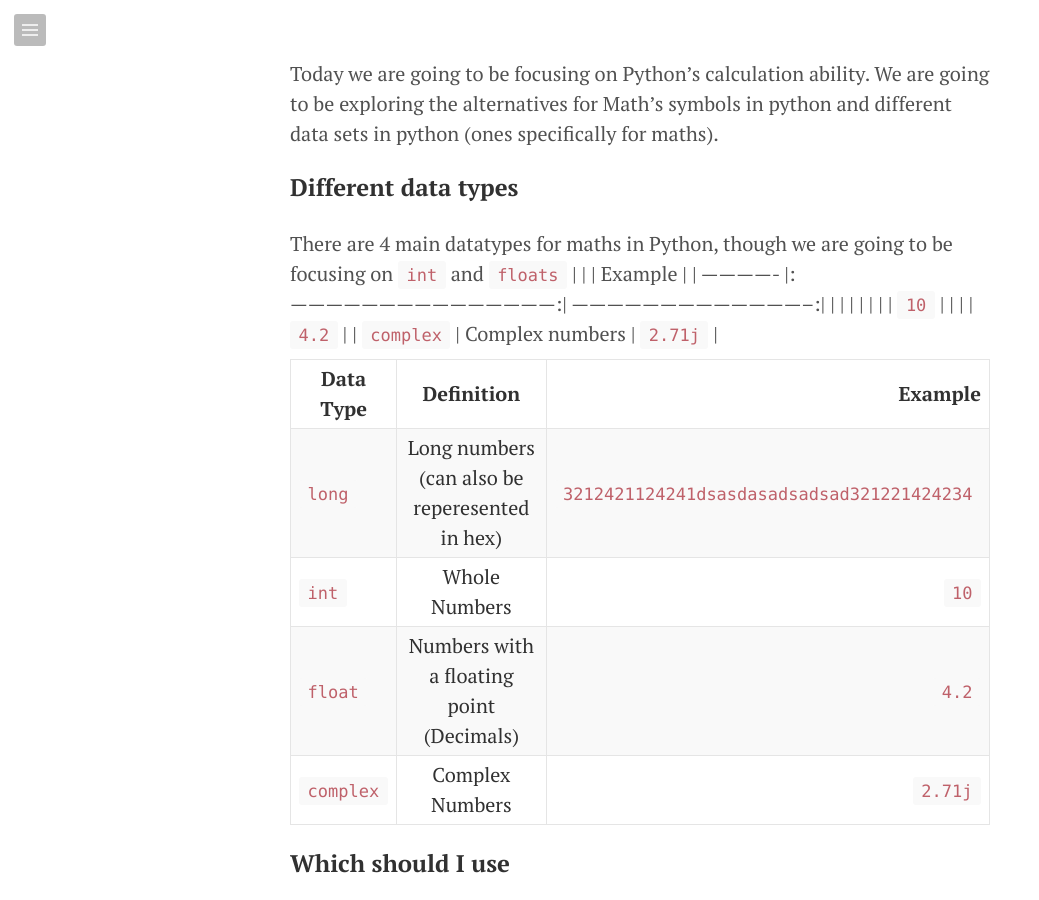
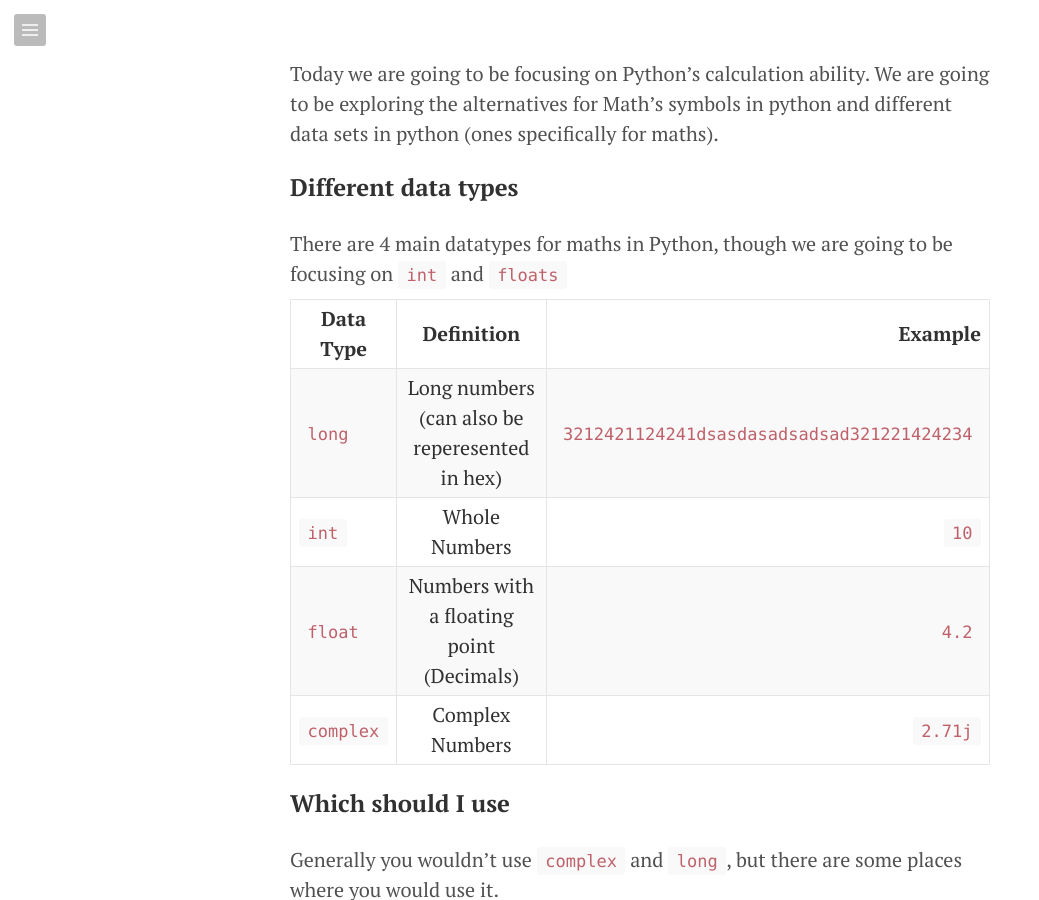
Before and after one commit to jcosmos0/pynapplecodes, a Jekyll site: the page built from _posts/2018-05-1-python-the-worlds-most-powerful-calculator.md, in a window 1280 px wide and 900 px high, scrolled down 901 px. Shown: the whole window, without its empty margins (0-1039 px from the left). Built offline with Jekyll 4.4.1, drawn with Linux system fonts in a browser that asks for light colours; Markdown is read by kramdown in place of the engine named in the settings; comment, search, counter and statistics services are not loaded.

Commit message:
Deleting old table

```diff
--- a/_posts/2018-05-1-python-the-worlds-most-powerful-calculator.md
+++ b/_posts/2018-05-1-python-the-worlds-most-powerful-calculator.md
@@ -15,13 +15,6 @@ We are going to be exploring the alternatives for Math's symbols in python and d
 
 ### Different data types
 There are 4 main datatypes for maths in Python, though we are going to be focusing on `int` and `floats`
-|     |                                     | Example                                   |
-| ------------- |:---------------------------------------------:| -----------------------------------------:|
-|         | | |
-|          |                                | `10`                                      |
-|        |      | `4.2`                                     |
-| `complex`     | Complex numbers                               | `2.71j`                                   |
-
 
 | Data Type  | Definition                                     | Example                                   |
 | ---------- |:----------------------------------------------:| -----------------------------------------:|
```
